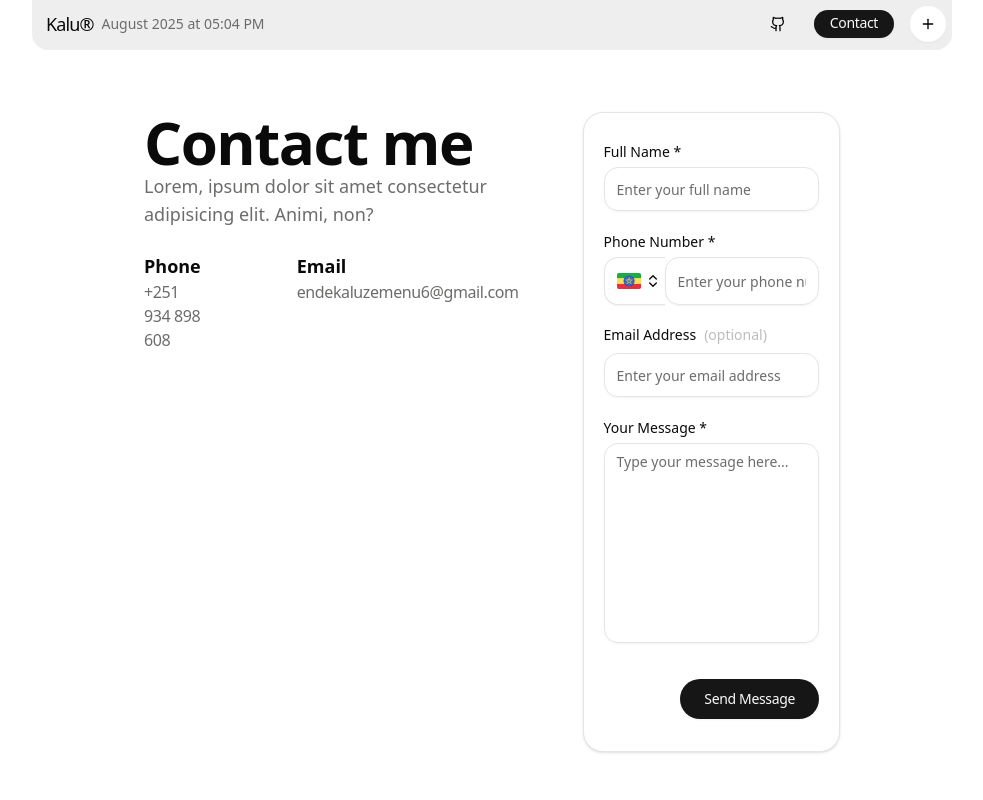
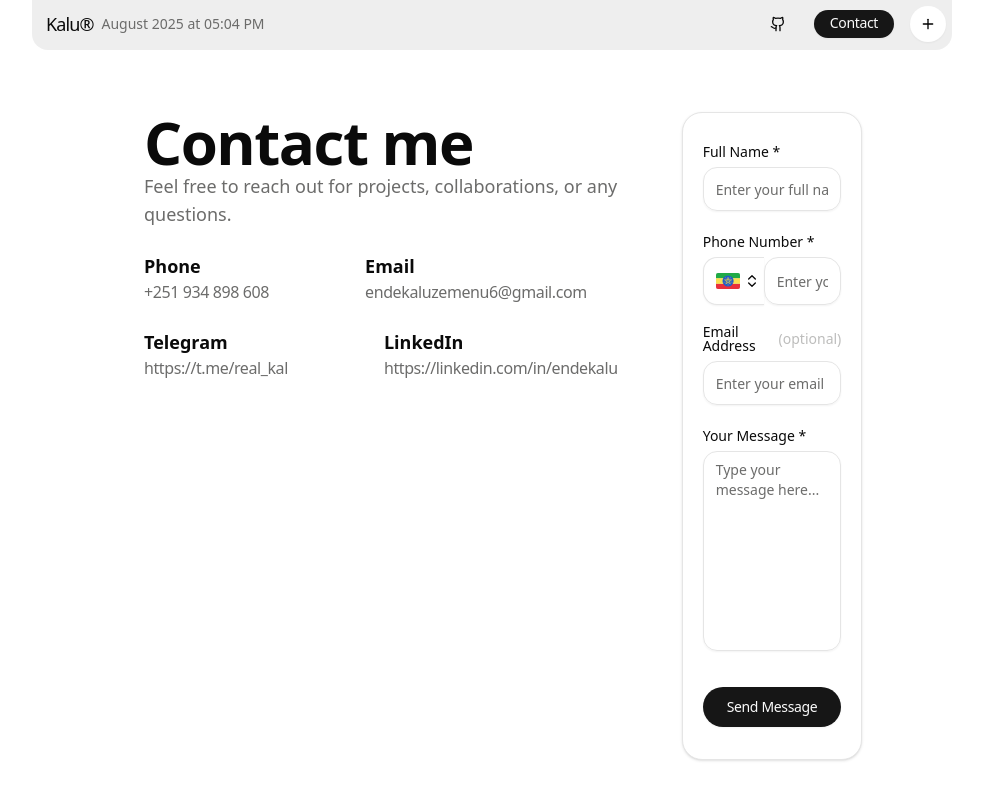
Before and after one commit to KALU-c/_portfolio, a Next.js app: page /contact in a window 1280 px wide. Shown: the top 800 px of the page, without its empty margins (148-1131 px from the left). Built offline with nearby package versions, Linux system fonts and the light colour scheme.

Commit message:
chore: minor change in contact page

```diff
--- a/app/contact/page.tsx
+++ b/app/contact/page.tsx
@@ -23,20 +23,34 @@ const ContactUsPageContent = () => {
 				<div className="flex flex-col flex-1 gap-6">
 					<div className="flex flex-col">
 						<h2 className="text-6xl font-semibold tracking-tight">Contact me</h2>
-						<p className="text-lg font-light text-muted-dark">Lorem, ipsum dolor sit amet consectetur adipisicing elit. Animi, non?</p>
+						<p className="text-lg font-light text-muted-dark">Feel free to reach out for projects, collaborations, or any questions.</p>
 					</div>
 
-					<div className="flex gap-24">
+					<div className="flex max-md:flex-col md:gap-24">
 						<div>
 							<p className="text-lg font-semibold">Phone</p>
 							<Link href={"tel:+251934898608"}>
-							<FlipText className="text-muted-dark">+251 934 898 608</FlipText>
+								<FlipText className="text-muted-dark">+251 934 898 608</FlipText>
 							</Link>
 						</div>
 						<div>
 							<p className="text-lg font-semibold">Email</p>
 							<Link href={"mailto:endekaluzemenu6@gmail.com"}>
 								<FlipText className="text-muted-dark">endekaluzemenu6@gmail.com</FlipText>
+							</Link>
+						</div>
+					</div>
+					<div className="flex max-md:flex-col md:gap-24">
+						<div>
+							<p className="text-lg font-semibold">Telegram</p>
+							<Link href={"https://t.me/real_kal"} target="_blank">
+								<FlipText className="text-muted-dark">https://t.me/real_kal</FlipText>
+							</Link>
+						</div>
+						<div>
+							<p className="text-lg font-semibold">LinkedIn</p>
+							<Link href={"https://linkedin.com/in/endekalu"} target="_blank">
+								<FlipText className="text-muted-dark">https://linkedin.com/in/endekalu</FlipText>
 							</Link>
 						</div>
 					</div>
```
